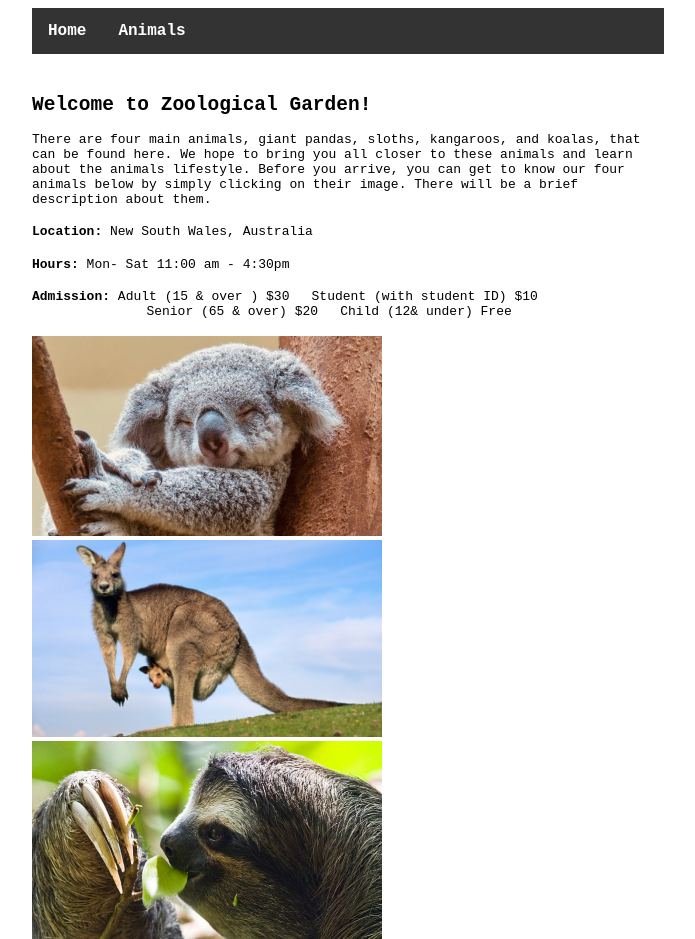
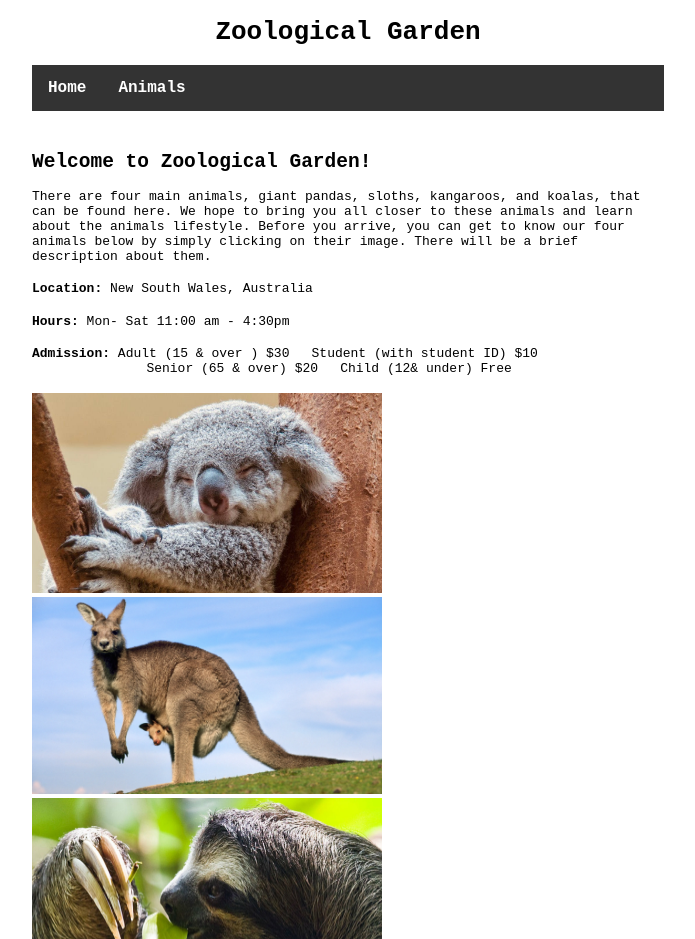
Before and after one commit to lishannon/Zoo, a plain HTML site: page index.html in a window 1280 px wide. Shown: the top 939 px of the page, without its empty margins (292-987 px from the left). Drawn offline with Linux system fonts and the light colour scheme.

Commit message:
Added the title of the website on the top of the homepage

```diff
--- a/index.html
+++ b/index.html
@@ -8,7 +8,7 @@
         <link rel="stylesheet" type="text/css" href="css/animals.css">
     </head>
  <body>
-    <!-- <h1>Zoological Garden</h1> -->
+    <h1>Zoological Garden</h1>
     <div class= "navbar">
         <a href="#home">Home</a>
         <div class= "dropdown">
```
